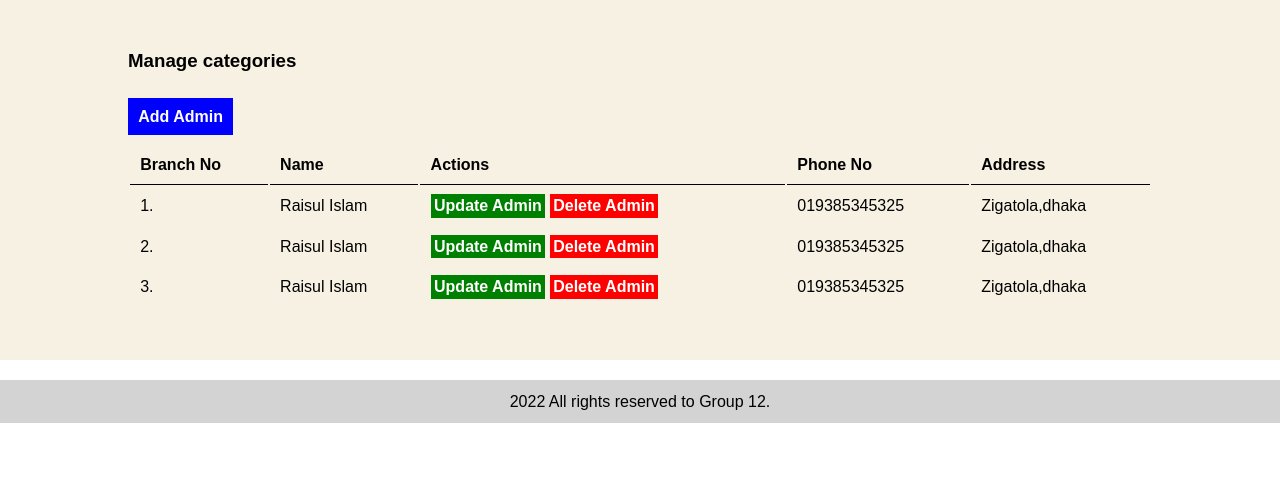
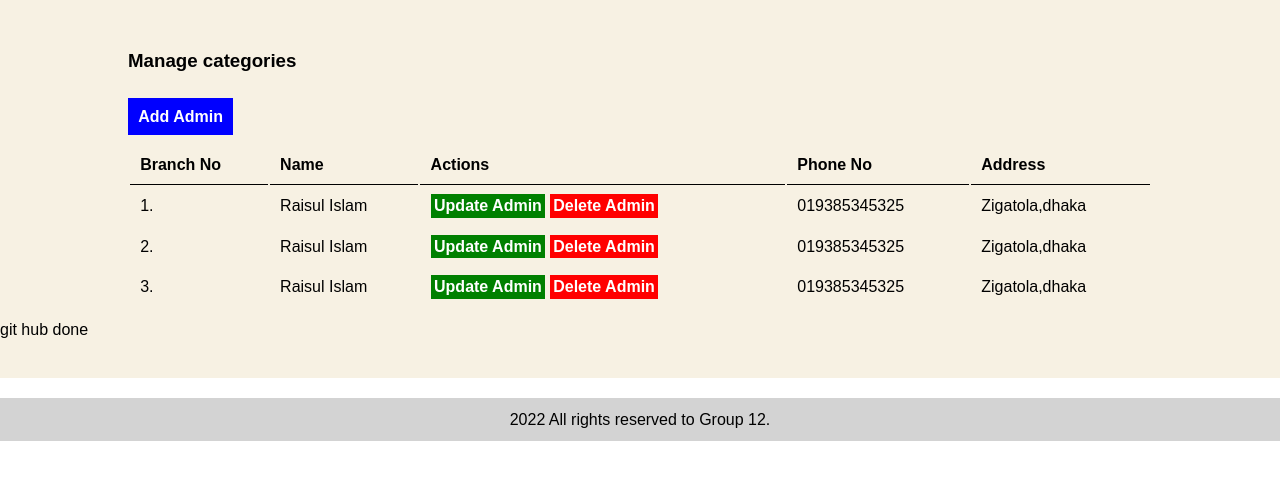
Before and after one commit to samiunniloy/courier-service, a PHP site: page /courier-service/office/manage-categories.php in a window 1280 px wide. Shown: the part 46-526 px from the top of the page. Run offline with PHP 8.4, Linux system fonts and the light colour scheme; the visitor is signed in with stand-in values (Sample User, id 1); some libraries are stand-ins or nearby versions.

Commit message:
Update manage-categories.php

```diff
--- a/office/manage-categories.php
+++ b/office/manage-categories.php
@@ -48,6 +48,6 @@
                        </tr>
                    </table>
     </div>
-
+    <p>git hub done</p>
 </div>
 <?php include('partials/footer.php');
```
